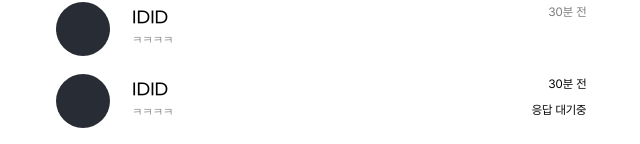
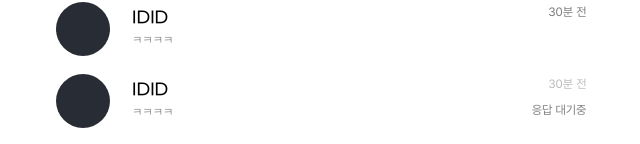
Before and after one commit to oodd-team/oodd-web-react, a React app: page /chats in a window 1280 px wide. Shown: the part 223-367 px from the top of the page, without its empty margins (319-959 px from the left). Built offline with nearby package versions, Linux system fonts and the light colour scheme; the HTML template or start-up script is replaced by a standard one.

Commit message:
Feat: 응답 대기중(isWaiting)에 따라 불투명도를 조정하는 기능 추가

```diff
--- a/src/pages/Chats/ChatList/index.tsx
+++ b/src/pages/Chats/ChatList/index.tsx
@@ -6,6 +6,9 @@ interface ChatListProps {
 	isWaiting: boolean; // 응답 대기중 표시 여부 결정
 }
 
+// TODO: isWaiting 불투명도 영역 설정
+// 와이어프레임에는 ChatList 전체가 불투명도 50%
+// 그 외에는 RrightBox만 불투명도 50%
 const ChatList: React.FC<ChatListProps> = ({ isWaiting }) => {
 	return (
 		<ChatListLayout>
@@ -18,11 +21,8 @@ const ChatList: React.FC<ChatListProps> = ({ isWaiting }) => {
 					ㅋㅋㅋㅋ
 				</StyledText>
 			</LeftBox>
-			<RightBox>
-				<StyledText
-					$textTheme={{ style: 'body6-regular', lineHeight: 1.193 }}
-					color={`${isWaiting ? theme.colors.black30 : theme.colors.gray3}`}
-				>
+			<RightBox $isWaiting={isWaiting}>
+				<StyledText $textTheme={{ style: 'body6-regular', lineHeight: 1.193 }} color={theme.colors.gray3}>
 					30분 전
 				</StyledText>
 				{isWaiting && (
--- a/src/pages/Chats/ChatList/styles.tsx
+++ b/src/pages/Chats/ChatList/styles.tsx
@@ -24,10 +24,11 @@ export const LeftBox = styled.div`
 	gap: 0.25rem;
 `;
 
-export const RightBox = styled.div`
+export const RightBox = styled.div<{ $isWaiting: boolean }>`
 	margin: 0 0 auto auto;
 	text-align: right;
 	display: flex;
 	flex-direction: column;
 	gap: 0.25rem;
+	opacity: ${(props) => (props.$isWaiting ? '0.5' : '1')};
 `;
```
